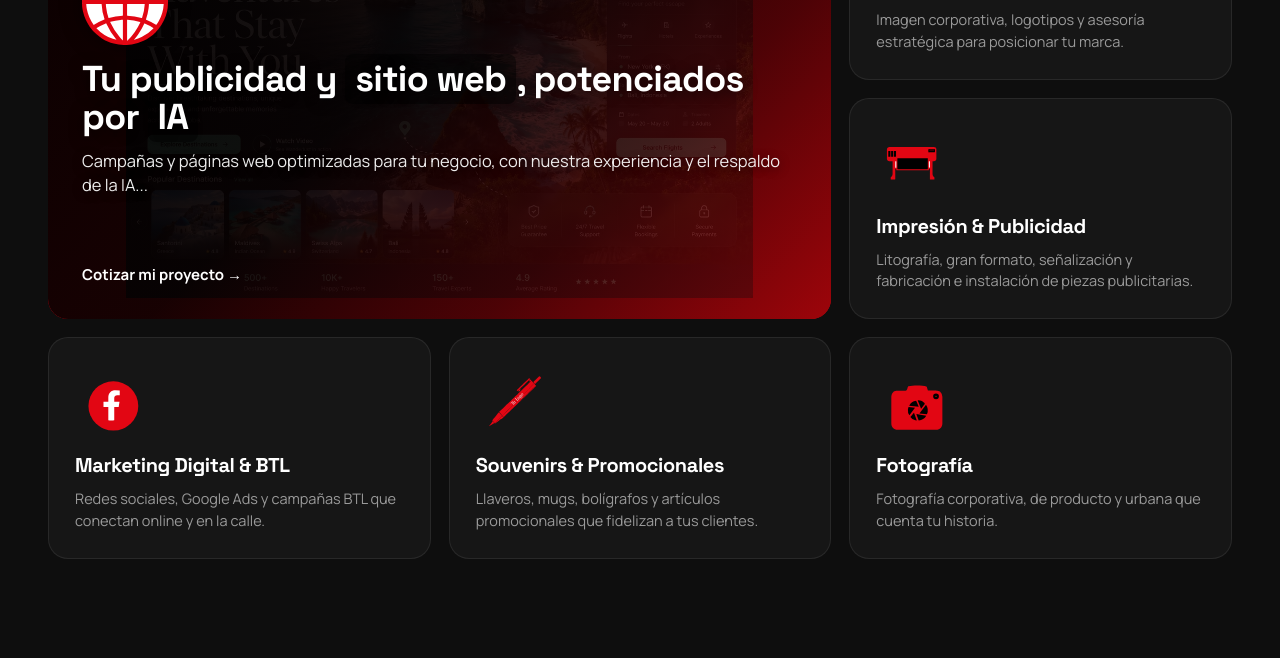
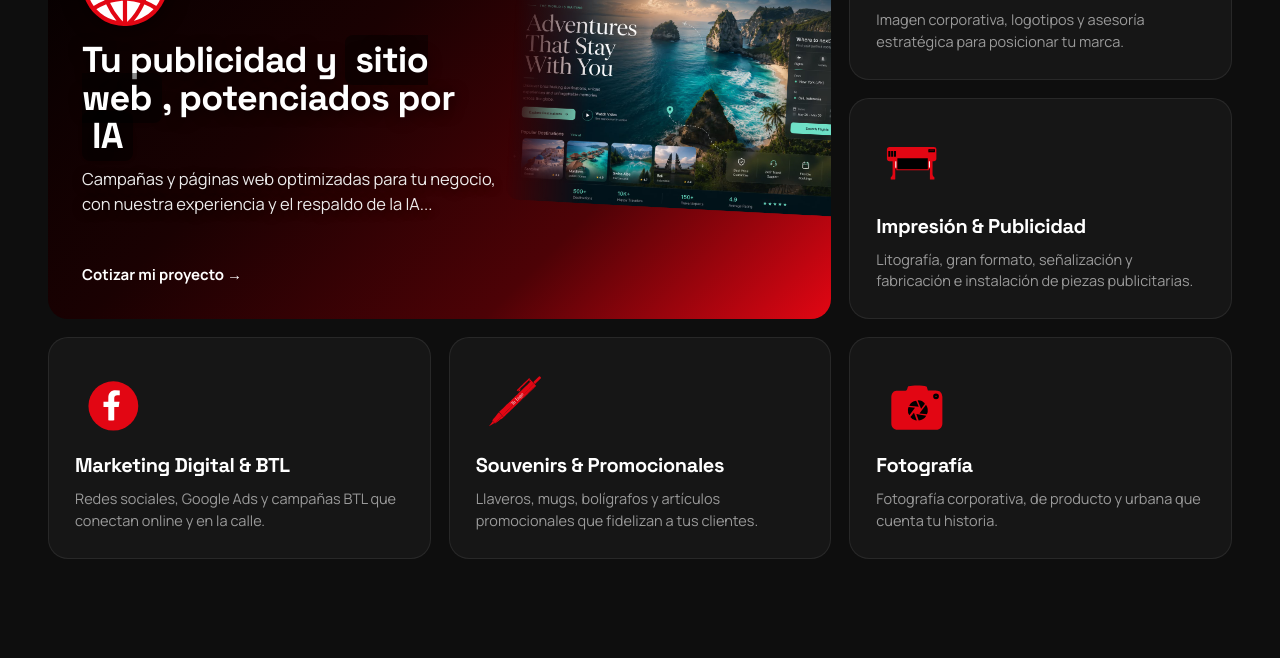
Before and after one commit to smsuministrospublicidad-lang/sm-publicidad, a website: page index.html in a window 1280 px wide. Shown: the part 2114-2772 px from the top of the page. Drawn offline with Linux system fonts and the light colour scheme.

Commit message:
Rediseñar la tarjeta destacada: captura flotante en vez de fondo completo
El truco de background-size porcentual dejaba la imagen descentrada
segun el ancho de la tarjeta. Se reemplaza por un mockup flotante
(rotado, con sombra y fundido hacia la izquierda) anclado al lado
derecho sobre un degradado solido negro a rojo, con el texto confinado
al lado izquierdo. Se oculta en movil para no saturar el espacio.

```diff
--- a/assets/css/styles.css
+++ b/assets/css/styles.css
@@ -367,20 +367,30 @@ h1, h2, h3 { font-family: var(--font-display); letter-spacing: -.02em; }
 
 .service-card-feature {
   grid-column: span 2; grid-row: span 2;
-  background: var(--accent); border: none;
+  background: linear-gradient(135deg, #000 0%, #1a0102 40%, #4d0206 72%, var(--accent) 100%);
+  border: none;
   padding: 34px;
   position: relative; overflow: hidden;
 }
 .service-card-feature:hover { transform: translateY(-6px); }
-.service-card-feature-bg {
-  position: absolute; inset: 0; z-index: 0;
-  background-size: 80%; background-position: center; background-repeat: no-repeat;
+.feature-shot {
+  position: absolute; z-index: 0;
+  top: 50%; right: -40px;
+  width: 46%; max-width: 380px;
+  transform: translateY(-50%) rotate(3deg);
+  border-radius: 14px;
+  box-shadow: 0 30px 70px -20px rgba(0, 0, 0, .7), 0 0 0 1px rgba(255, 255, 255, .08);
+  -webkit-mask-image: linear-gradient(90deg, transparent 0%, #000 22%);
+  mask-image: linear-gradient(90deg, transparent 0%, #000 22%);
 }
-.service-card-feature-bg::after {
-  content: ''; position: absolute; inset: 0;
-  background: linear-gradient(135deg, rgba(0, 0, 0, .96) 0%, rgba(8, 1, 1, .93) 45%, rgba(55, 2, 4, .88) 72%, rgba(140, 4, 8, .8) 100%);
+.feature-shot img {
+  display: block; width: 100%; height: auto;
+  border-radius: 14px;
 }
-.service-card-feature > *:not(.service-card-feature-bg) { position: relative; z-index: 1; }
+.service-card-feature > *:not(.feature-shot) { position: relative; z-index: 1; }
+.service-card-feature > .service-link,
+.service-card-feature > h3,
+.service-card-feature > p { max-width: 60%; }
 .service-tag {
   align-self: flex-start; background: rgba(0, 0, 0, .4); color: #fff;
   font-weight: 700; font-size: 11.5px; letter-spacing: .06em; text-transform: uppercase;
@@ -623,6 +633,10 @@ h1, h2, h3 { font-family: var(--font-display); letter-spacing: -.02em; }
   .floating-badge { top: -14px; right: 4px; font-size: 11px; padding: 8px 12px; }
   .wa-chat { min-height: 460px; max-height: 460px; }
   .stats-centered { display: grid; grid-template-columns: 1fr 1fr; gap: 28px; }
+  .feature-shot { display: none; }
+  .service-card-feature > .service-link,
+  .service-card-feature > h3,
+  .service-card-feature > p { max-width: 100%; }
 }
 
 /* ---------- Portfolio lightbox ---------- */
--- a/index.html
+++ b/index.html
@@ -137,7 +137,9 @@
     </div>
     <div class="services-grid">
       <div class="service-card service-card-feature" data-reveal>
-        <div class="service-card-feature-bg" style="background-image:url('assets/img/feature-bg.jpg')" aria-hidden="true"></div>
+        <div class="feature-shot" aria-hidden="true">
+          <img src="assets/img/feature-bg.jpg" alt="" loading="lazy">
+        </div>
         <div class="service-tag">La nueva era de los negocios</div>
         <img class="service-icon" src="assets/img/icons/web-ia-white.svg" alt="" loading="lazy">
         <h3>Tu publicidad y <span class="hl">sitio web</span>, potenciados por <span class="hl">IA</span></h3>
```
